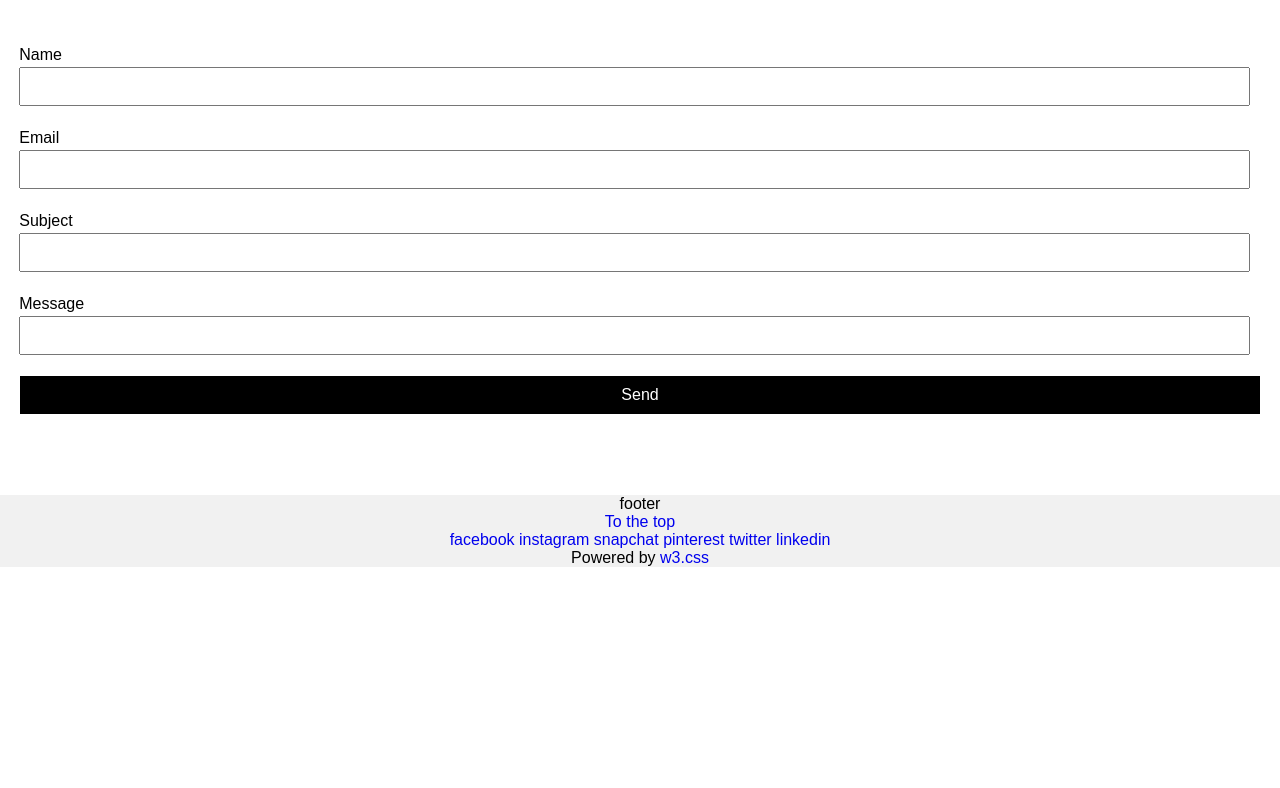
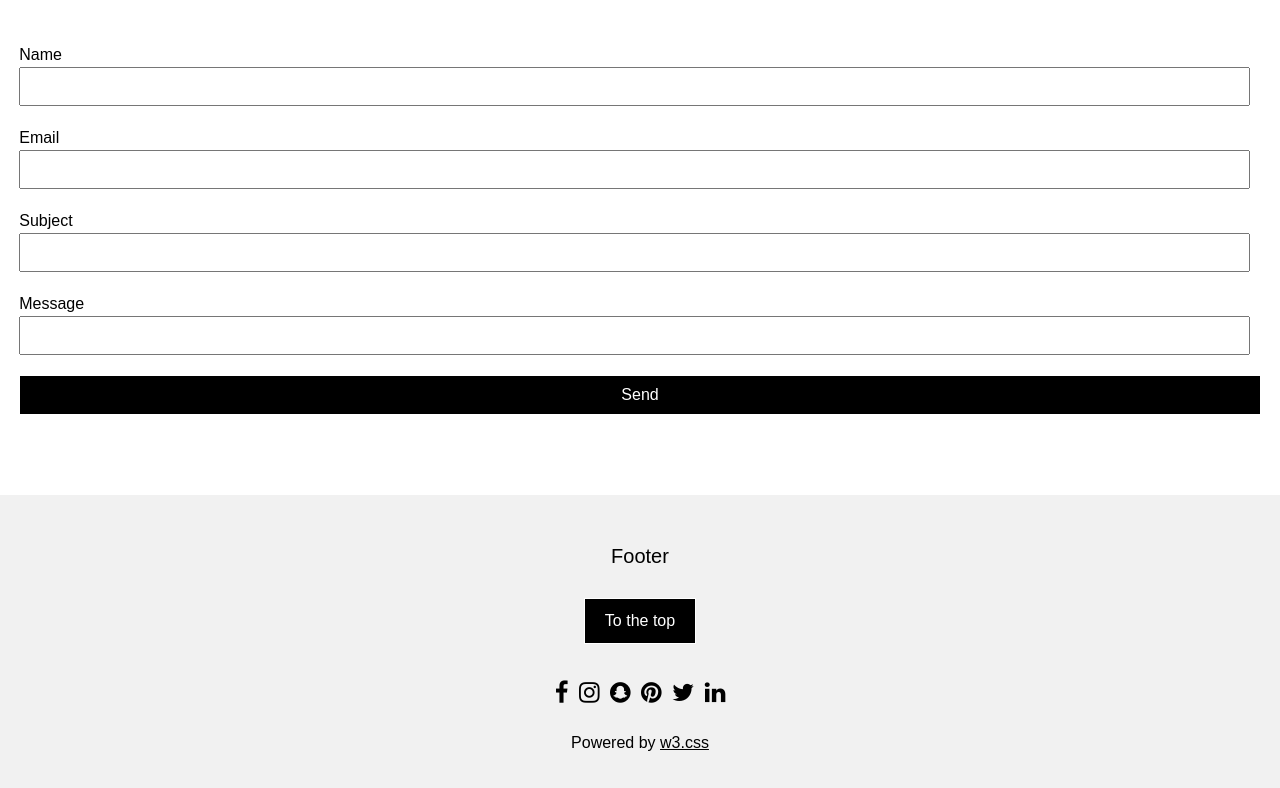
Before and after one commit to AniketShrirao/Marketing-HTML-CSS, a plain HTML site: page index.html in a window 1280 px wide. Shown: the part 2721-3509 px from the top of the page. Before the commit the page ends 3288 px from the top, so only its background shows below. Drawn offline with Linux system fonts and the light colour scheme.

Commit message:
footer styling completed

```diff
--- a/assets/css/style.css
+++ b/assets/css/style.css
@@ -852,6 +852,71 @@ footer {
   background-color: #f1f1f1;
 }
 
+footer h2 {
+  padding-top: 50px;
+  padding-bottom: 30px;
+  font-size: 20px;
+  text-transform: capitalize;
+}
+
+.to-top {
+  padding: 13px 20px;
+  margin-bottom: 36px;
+  background:#000;
+  border: 1px solid;
+  color: #fff;
+}
+
+.to-top:hover {
+ color:#000;
+ background: #fff;
+}
+
+.fa-arrow-up:before {
+  content: '';
+  padding-right: 20px;
+}
+
+.social-icons { padding-bottom: 26px; }
+.social-icons li { padding: 0px 3px; }
+
+.linkedin,
+.snapchat,
+.pinterest ,
+.facebook ,
+.instagram ,
+.twitter {
+  text-indent: -9999px;
+  display: inline-block;
+  font-size: 24px;
+  color: #000;
+}
+
+.snapchat::before ,
+.linkedin::before,
+.pinterest::before,
+.instagram::before,
+.twitter::before,
+.facebook::before {
+  font-family: fontAwesome;
+  text-indent: 0;
+  float: right;
+}
+
+.snapchat::before { content: '\f2ab';}
+.linkedin::before { content: '\f0e1';}
+.facebook::before { content: "\f09a"; }
+.twitter::before { content: "\f099"; }
+.instagram::before { content: "\f16d"; }
+.pinterest::before { content: "\f0d2"; }
+footer p { padding-bottom: 36px; }
+
+footer p a {
+  color: #000;
+  text-decoration: underline;
+}
+
+footer p a:hover, .social-icons a:hover { color: blueviolet; }
 
  /*=================================
   footer styling ends here
```
